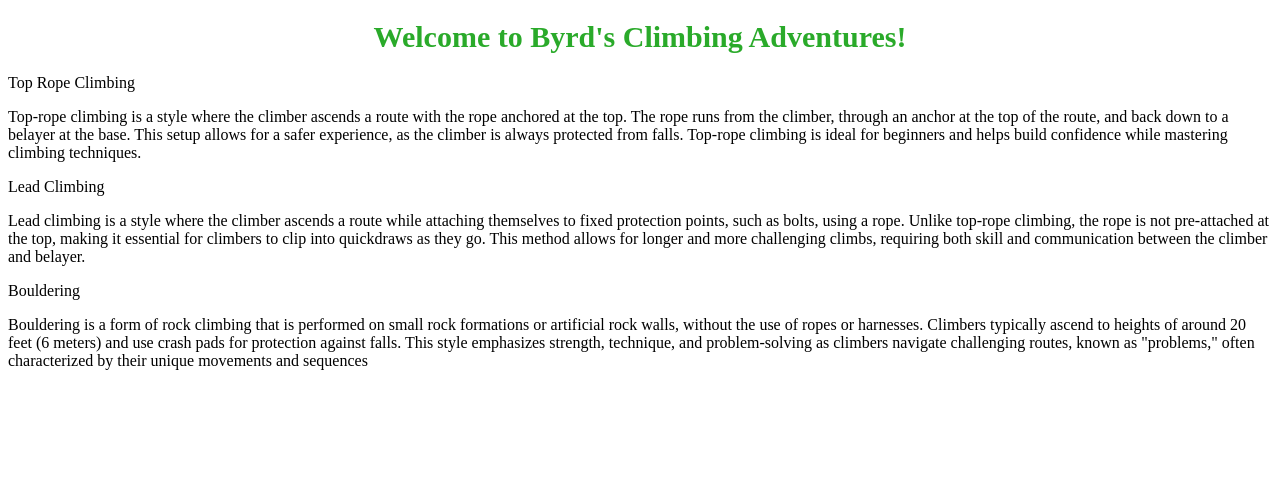
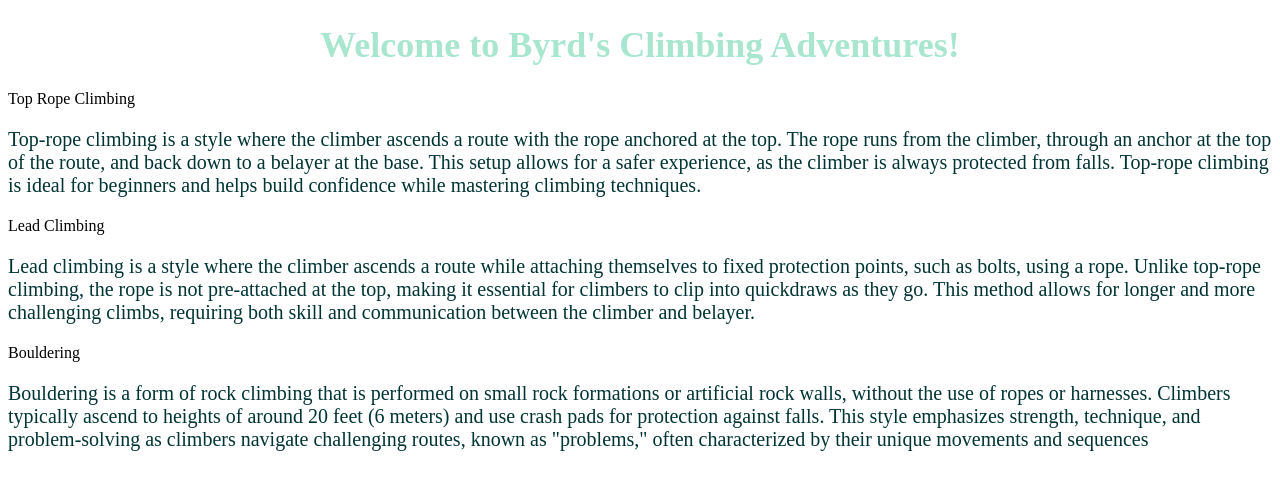
Before and after one commit to Birdie-bit/my-first-project, a plain HTML site: page site/index.html in a window 1280 px wide. Drawn offline with Linux system fonts and the light colour scheme.

Commit message:
Add some CSS properties

```diff
--- a/site/index.html
+++ b/site/index.html
@@ -1,11 +1,24 @@
 <!DOCTYPE html>
 <html>
 <head>
+	<style>
+	h1{
+		color:#a8e6cf;
+		font-size: 36px;
+		width: 200;
+		text-align: center;
+	}
+	P{
+		color:#003434;
+		font-size:20px;
+	}
+
+</style>
 <meta charset="utf-8">
 <title> Welcome to Byrd Climbing Adventures!</title>
 </head>
 <body>
-<h1 style="color: #2AAA2A; font-size:30px; text-align: center;"> Welcome to Byrd's Climbing Adventures! </h1>
+<h1> Welcome to Byrd's Climbing Adventures! </h1>
 <div class="container">
 	<div class="section">
 		<div class="title"> Top Rope Climbing </div>
```
